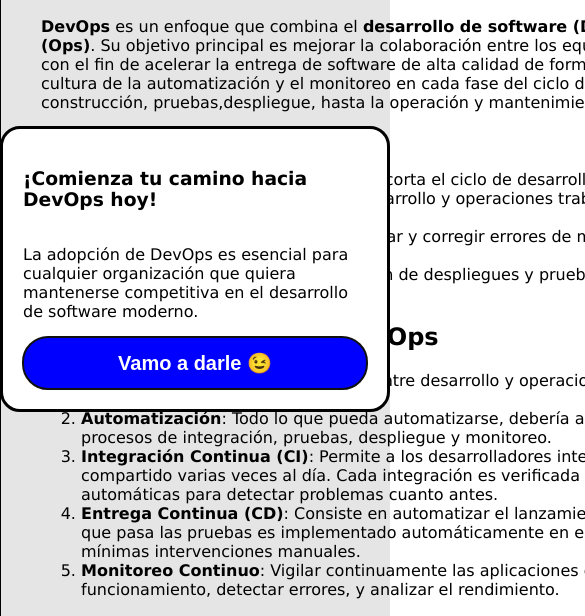
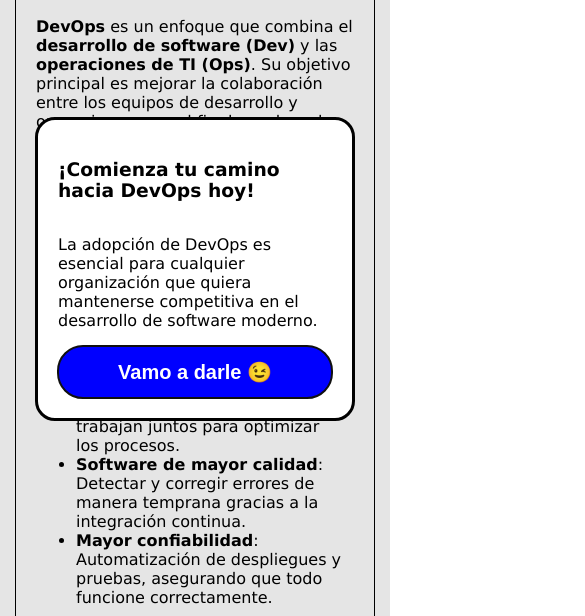
Before and after one commit to Noversal/Challenge-GIT, a plain HTML site: page index.html in a window 390 px wide. Shown: the part 153-769 px from the top of the page, 585 px wide, since content can reach past the window. Drawn offline with Linux system fonts and the light colour scheme.

Commit message:
Añadir estilos responsive

```diff
--- a/style.css
+++ b/style.css
@@ -9,17 +9,38 @@ body {
 }
 
 main {
-	width: 900px;
+	max-width: 900px;
 	border: 1px solid black;
 	padding: 20px 40px;
 	margin: 20px auto;
 	border-radius: 20px;
+
+	@media (width < 801px) {
+		max-width: 620px;
+		padding: 20px;
+	}
+
+	@media (width < 426px) {
+		max-width: 360px;
+	}
+
+	@media (width < 321px) {
+		margin: 8px;
+}
 }
 
 dialog {
 	max-width: 450px;
 	border-radius: 20px;
 	padding: 20px;
+
+	@media (width < 768px) {
+		width: 320px;
+	}
+
+	@media (width < 321px) {
+		width: 270px;
+	}
 
 	section {
 		display: flex;
```
Also changed, not shown: 1 other file.
